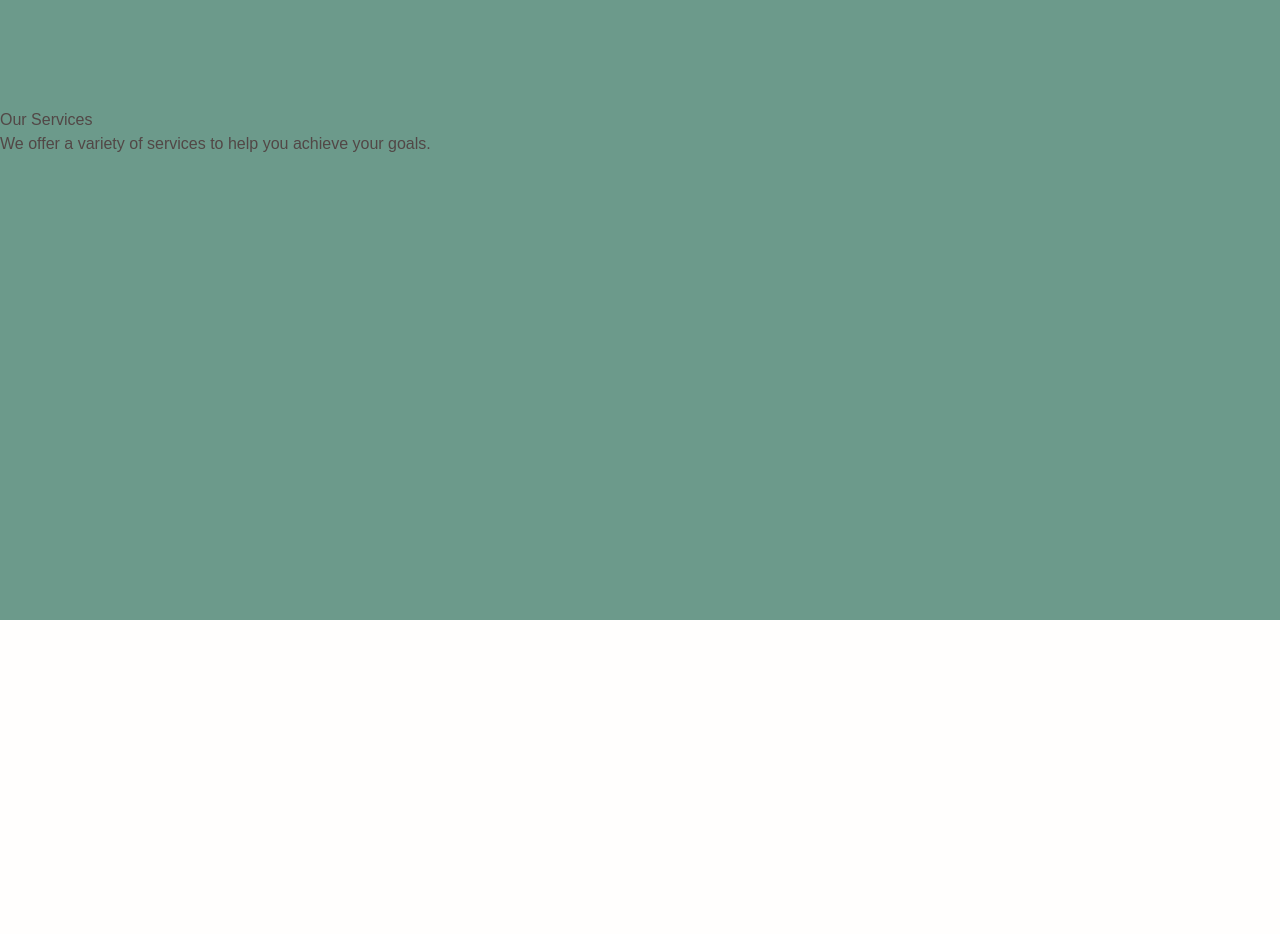
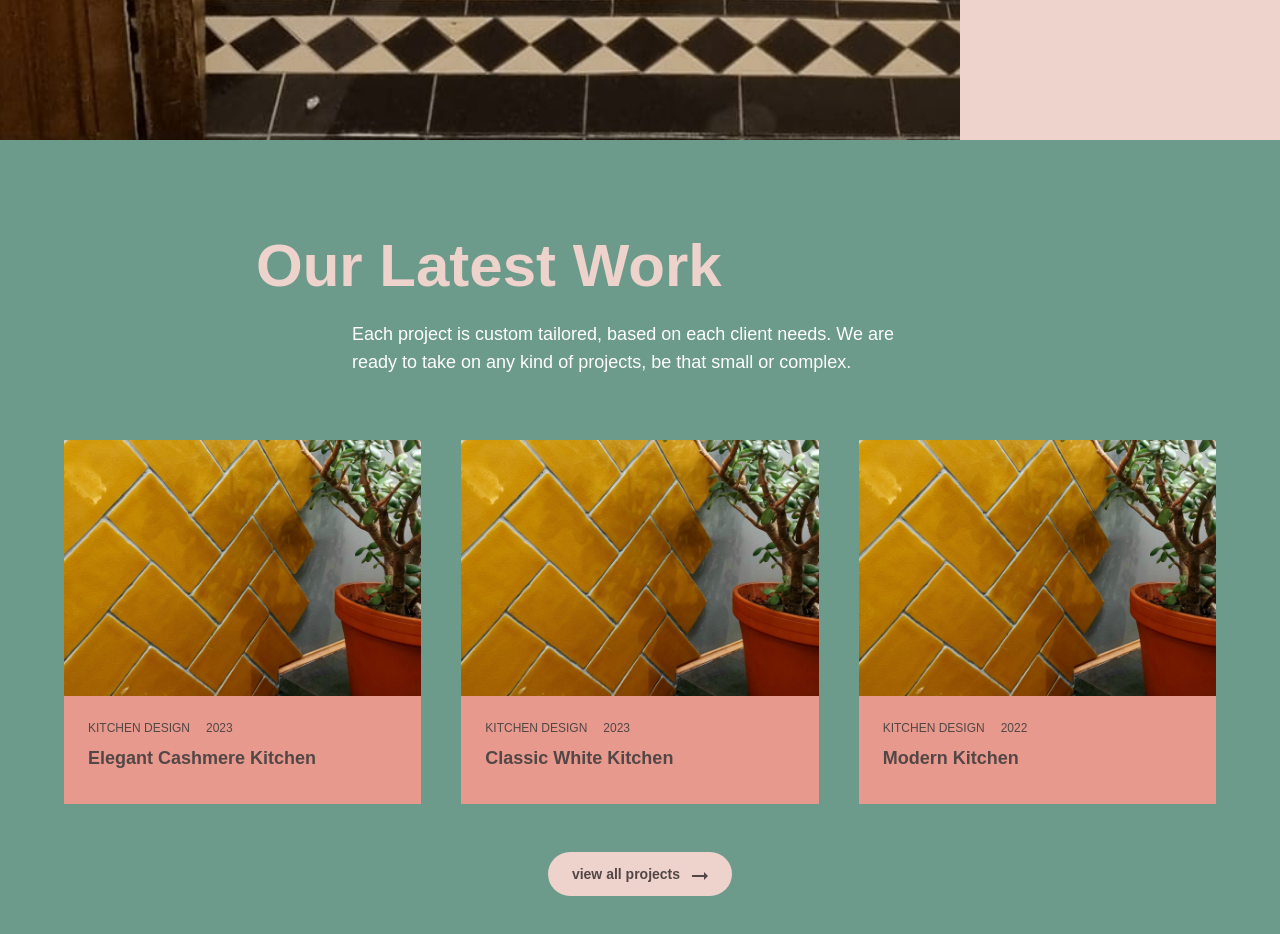
Before and after one commit to lpscrim/no-grout, a Next.js app: page / in a window 1280 px wide. Shown: the part 1620-2554 px from the top of the page. Before the commit the page ends 2240 px from the top, so only its background shows below. Built offline with nearby package versions, Linux system fonts and the light colour scheme.

Commit message:
Replace Services component with Projects component in Home layout; update About section height and styling

```diff
--- a/app/page.tsx
+++ b/app/page.tsx
@@ -1,14 +1,14 @@
 
 import About from "@/components/Home/About";
 import Hero from "@/components/Home/Hero";
-import Services from "@/components/Home/Services";
+import Projects from "@/components/Home/Projects";
 
 export default function Home() {
   return (
     <main>
       <Hero />
       <About />
-      <Services />
+      <Projects />
     </main>
   );
 }
--- a/components/Home/About.tsx
+++ b/components/Home/About.tsx
@@ -6,7 +6,7 @@ export default function About () {
     return (
         <section
         id="about"
-        className="relative min-h-[100vh] flex justify-end items-start overflow-hidden section-light bg-accent"
+        className="relative min-h-[120vh] flex justify-end items-start overflow-hidden section-light bg-accent"
       >
         <div className="absolute inset-0">
           <ParallaxBanner
@@ -16,7 +16,7 @@ export default function About () {
         </div>
         <div>
           <AnimatedOnView animationClass="slide-in-right">
-            <div className="relative min-h-[100vh] z-10 bg-accent p-6 w-[45vw] sm:w-[35vw] lg:w-[25vw] xl:w-[20vw] flex flex-col justify-center text-left">
+            <div className="relative min-h-[120vh] z-10 bg-accent p-6 w-[50vw] sm:w-[40vw] lg:w-[35vw] xl:w-[25vw] flex flex-col justify-center text-left">
               <h2 className="text-3xl font-bold mb-4 text-foreground">
                 About Us
               </h2>
--- /dev/null
+++ b/components/Home/Projects.tsx
@@ -0,0 +1,102 @@
+import Image from "next/image";
+
+const projects = [
+	{
+		title: "Elegant Cashmere Kitchen",
+		category: "kitchen design",
+		year: "2023",
+		href: "/kitchen.jpg",
+		img: "/kitchen.jpg",
+		alt: "Elegant Cashmere Kitchen",
+	},
+	{
+		title: "Classic White Kitchen",
+		category: "kitchen design",
+		year: "2023",
+		href: "/kitchen.jpg",
+		img: "/kitchen.jpg",
+		alt: "Classic White Kitchen",
+	},
+	{
+		title: "Modern Kitchen",
+		category: "kitchen design",
+		year: "2022",
+		href: "/kitchen.jpg",
+		img: "/kitchen.jpg",
+		alt: "Modern Kitchen",
+	},
+];
+
+export default function Projects() {
+	// Repeat tile image across the top
+	const tileCount = 12;
+	const tiles = Array.from({ length: tileCount });
+
+	return (
+		<section className="section_projects bg-primary relative overflow-hidden">
+			<div className="px-4 sm:px-8 lg:px-16 max-w-screen-2xl mx-auto pt-24 pb-16">
+				<div className="mb-16 flex flex-col items-center">
+					<h2 className="text-4xl lg:text-6xl font-bold text-left w-full max-w-3xl mb-6">
+						<span className="inline-block text-accent">Our Latest Work</span>
+					</h2>
+					<p className="text-lg max-w-xl text-background font-light text-left">
+						Each project is custom tailored, based on each client needs. We are
+						ready to take on any kind of projects, be that small or complex.
+					</p>
+				</div>
+				<div className="grid grid-cols-1 md:grid-cols-2 lg:grid-cols-3 gap-10">
+					{projects.map((project, idx) => (
+						<a
+							id={`project-${idx}`}
+							key={project.title}
+							href={project.href}
+							className="bg-secondary overflow-hidden flex flex-col group relative"
+						>
+							<div className="relative w-full h-64 z-0">
+								<Image
+									src={project.img}
+									alt={project.alt}
+									fill
+									className="object-cover transition-transform duration-500 group-hover:scale-105"
+									sizes="(max-width: 479px) 100vw, (max-width: 767px) 89vw, (max-width: 991px) 42vw, 48vw"
+								/>
+							</div>
+							<div className="p-6 flex-1 flex flex-col justify-between text-foreground group-hover:text-background relative z-10">
+								<div>
+									<div className="flex items-center mb-2 gap-4">
+										<span className="text-xs uppercase ">
+											{project.category}
+										</span>
+										<span className="text-xs  uppercase">
+											{project.year}
+										</span>
+									</div>
+									<h3 className="text-lg font-semibold  mb-2">
+										{project.title}
+									</h3>
+								</div>
+							</div>
+						</a>
+					))}
+				</div>
+				{/* View all projects button */}
+				<div className="flex justify-center mt-12">
+					<a
+						href="/en/projects"
+						className="bg-accent text-foreground px-6 py-3 rounded-full text-sm font-semibold flex items-center gap-2 hover:bg-secondary hover:text-background transition-colors"
+					>
+						view all projects
+						<svg
+							width="20"
+							height="20"
+							fill="currentColor"
+							className="inline-block"
+						>
+							<path d="M16.01 11H4v2h12.01v3L20 12l-3.99-4v3z" />
+						</svg>
+					</a>
+				</div>
+			</div>
+		</section>
+	);
+}
--- a/components/Home/Services.tsx
+++ /dev/null
@@ -1,12 +0,0 @@
-import Image from "next/image";
-
-export default function Services() {
-
-
-    return (
-        <section className="min-h-[80vh] bg-primary flex flex-col relative justify-start">
-            <h2 className="mt-32">Our Services</h2>
-            <p>We offer a variety of services to help you achieve your goals.</p>
-        </section>
-    );
-}
```
